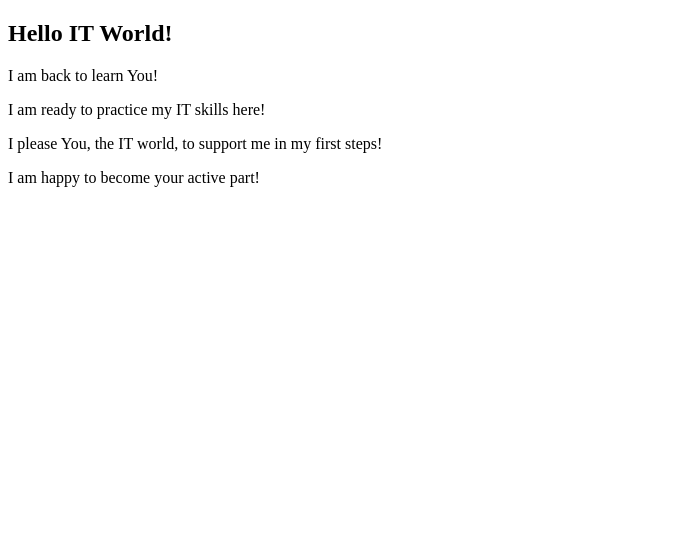
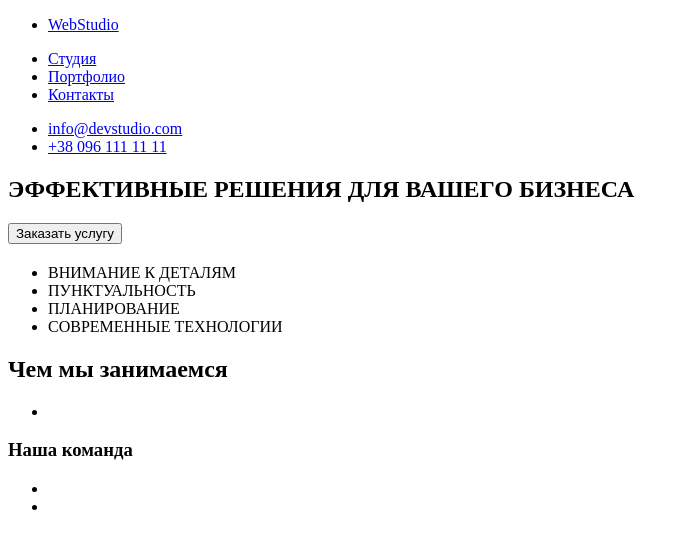
Before and after one commit to Maryna-Yefimenko/goit-markup-hw-01, a plain HTML site: page index.html in a window 1280 px wide. Shown: the whole page, without its empty margins (0-688 px from the left). Drawn offline with Linux system fonts and the light colour scheme.

Commit message:
Update index.html

```diff
--- a/index.html
+++ b/index.html
@@ -5,18 +5,55 @@
     <meta name="viewport" content="width=device-width, initial-scale=1.0">
     <title>Document</title>
 </head>
+<!--Body and Header Section-->
 <body>
-    <!--Section One-->
-    <section>
-        <h1>Hello IT World!</h1>
-        <p>I am back to learn You!</p>
-        <p>I am ready to practice my IT skills here!</p>
-        <p>I please You, the IT world, to support me in my first steps!</p>
-        <p>I am happy to become your active part!</p>
-    </section>
+    <header>
+        <nav>
+            <ul>
+                <li><a href="https://www.figma.com/file/oTYBECAN79dXy19hzWObO4/Web-Studio-Version-2.1?node-id=1%3A4">WebStudio</a> </li>
+            </ul>
+            <ul>
+                <li><a href="https://www.figma.com/file/aaxVeX0OJQfljW2M80FEIG/Web-Studio-Version-2.1-Copy?node-id=1%3A8">Студия</a></li>
+                <li><a href="https://www.figma.com/file/aaxVeX0OJQfljW2M80FEIG/Web-Studio-Version-2.1-Copy?node-id=1%3A8">Портфолио</a></li>
+                <li><a href="https://www.figma.com/file/aaxVeX0OJQfljW2M80FEIG/Web-Studio-Version-2.1-Copy?node-id=1%3A8">Контакты</a></li>
+            </ul>
+        </nav>
+        <ul>
+            <li><a href="mailto:info@devstudio.com">info@devstudio.com</a></li>
+            <li><a href="tel:+380961111111">+38 096 111 11 11</a></li>
+        </ul>
+    </header>
+    <!--Main Section-->
+    <main>
+        <!--Section One. Effective decissions for bussines-->
+        <section>
+            <h1>ЭФФЕКТИВНЫЕ РЕШЕНИЯ ДЛЯ ВАШЕГО БИЗНЕСА</h1>
+            <button type="button">Заказать услугу</button>
+        </section>
+        <!--Section Two. List of qualities-->
+        <h2></h2>
+            <ul>
+                <li>ВНИМАНИЕ К ДЕТАЛЯМ</li>
+                <li>ПУНКТУАЛЬНОСТЬ</li>
+                <li>ПЛАНИРОВАНИЕ</li>
+                <li>СОВРЕМЕННЫЕ ТЕХНОЛОГИИ</li>
+            </ul>
+        <!--Section Three. What we do-->
+        <h2>Чем мы занимаемся</h2>
+        <ul>
+            <li></li>
+        </ul>
+        <!--Section Four.Our team-->
+        <h3>Наша команда</h3>
+        <picture></picture>
+        <ul>
+            <li></li>
+            <li></li>
+        </ul>
 
 
 
+    </main>
 </body>
 
 </html>
```
